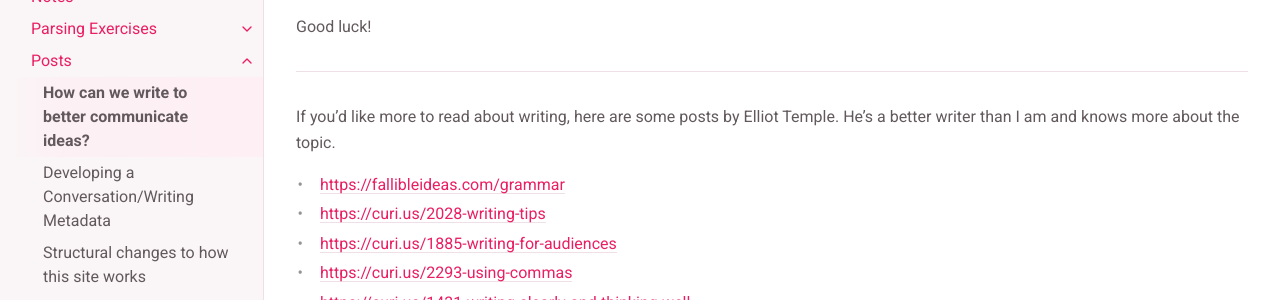
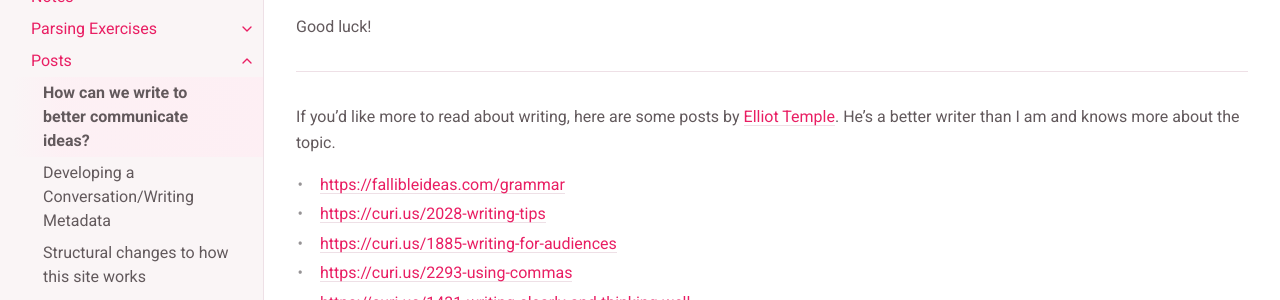
Before and after one commit to curi/fi, a Jekyll site: the page built from docs/_posts/2020-08-15-how-can-we-write-to-communicate-better.md, in a window 1280 px wide and 900 px high, scrolled down 1657 px. Shown: the part 223-523 px from the top of the window. Built offline with Jekyll 4.4.1, drawn with Linux system fonts in a browser that asks for light colours; part of the change alters nothing that is shown.

Commit message:
link to et

```diff
--- a/docs/_posts/2020-08-15-how-can-we-write-to-communicate-better.md
+++ b/docs/_posts/2020-08-15-how-can-we-write-to-communicate-better.md
@@ -89,7 +89,7 @@ Good luck!
 
 ----
 
-If you'd like more to read about writing, here are some posts by Elliot Temple. He's a better writer than I am and knows more about the topic.
+If you'd like more to read about writing, here are some posts by [Elliot Temple](https://elliottemple.com). He's a better writer than I am and knows more about the topic.
 
 * <https://fallibleideas.com/grammar>
 * <https://curi.us/2028-writing-tips>
```
